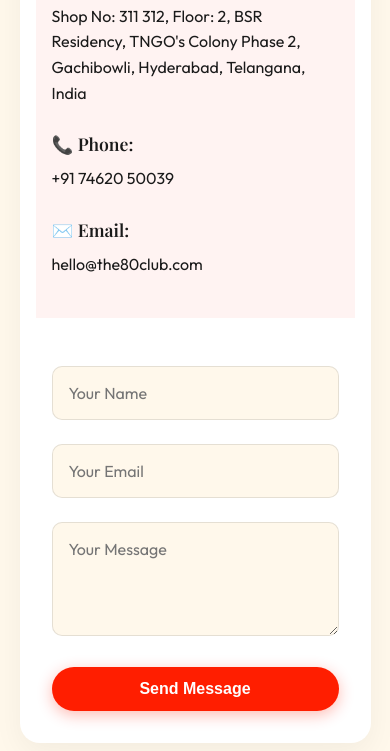
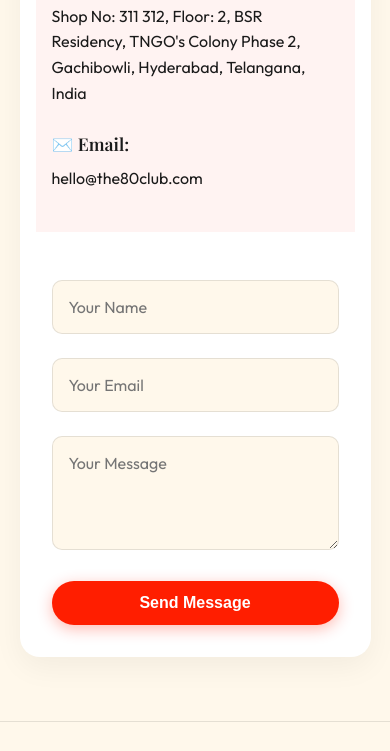
Before and after one commit to Priyanshu9595/The-80-Club, a plain HTML site: page index.html in a window 390 px wide. Shown: the part 6220-6971 px from the top of the page. Drawn offline with nearby package versions, Linux system fonts and the light colour scheme; a web font is replaced by a local one.

Commit message:
Hide phone number from public UI, keep only for WhatsApp orders

```diff
--- a/index.html
+++ b/index.html
@@ -226,10 +226,7 @@
                         <strong>📍 Location & Delivery Areas:</strong>
                         <span>Shop No: 311 312, Floor: 2, BSR Residency, TNGO's Colony Phase 2, Gachibowli, Hyderabad, Telangana, India</span>
                     </div>
-                    <div class="info-item">
-                        <strong>📞 Phone:</strong>
-                        <span>+91 74620 50039</span>
-                    </div>
+
                     <div class="info-item">
                         <strong>✉️ Email:</strong>
                         <span>hello@the80club.com</span>
@@ -276,7 +273,7 @@
             </div>
             <div class="footer-contact">
                 <h4>Contact Us</h4>
-                <p>📞 +91 74620 50039</p>
+
                 <p>✉️ hello@the80club.com</p>
                 <p>📍 Delivery Area: All major locations</p>
                 <p>🕒 Open 24*7</p>
```
Also changed, not shown: product.html (+1 -1 lines).
